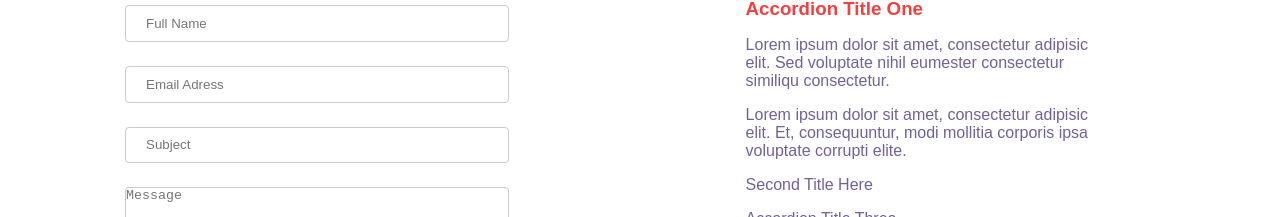
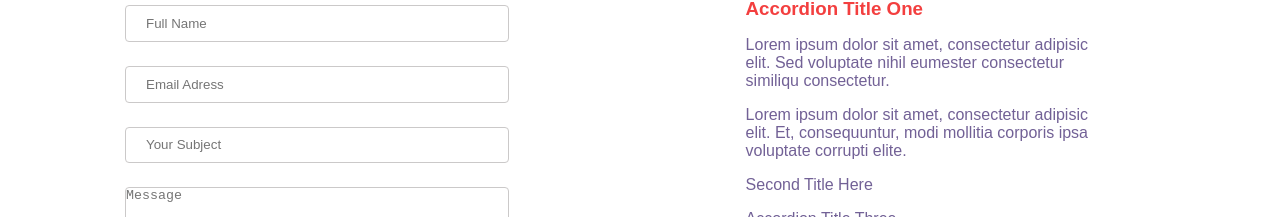
Before and after one commit to Kader1680/babel, a React (Create React App) app: page /contact in a window 1280 px wide. Shown: the part 1031-1248 px from the top of the page. Built offline with nearby package versions, Linux system fonts and the light colour scheme.

Commit message:
update form

```diff
--- a/src/contact.js
+++ b/src/contact.js
@@ -14,7 +14,7 @@ function Contact() {
                     <form>
                         <input placeholder='Full Name'></input><br></br>
                         <input placeholder='Email Adress'></input><br></br>
-                        <input placeholder='Subject'></input><br></br>
+                        <input placeholder='Your Subject'></input><br></br>
                         <textarea placeholder='Message' ></textarea>
                     </form>
                     <button>Send Message</button>
```
